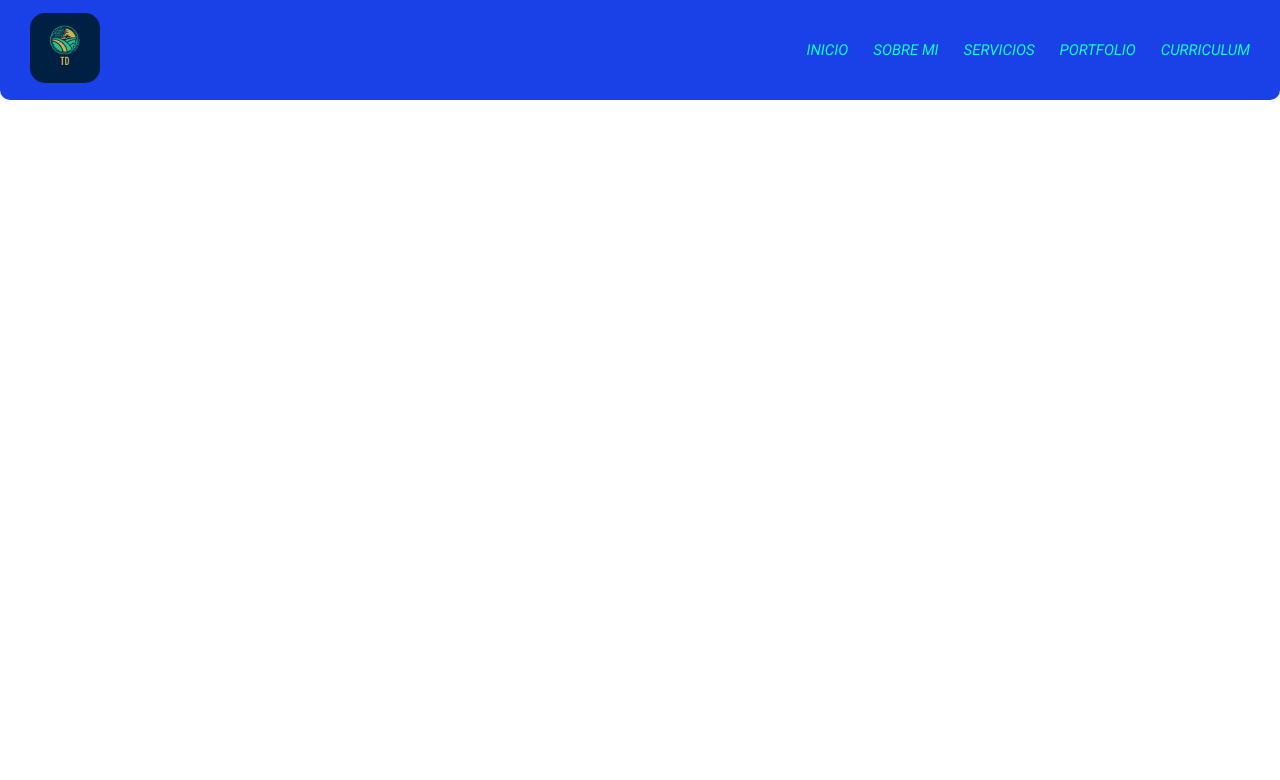
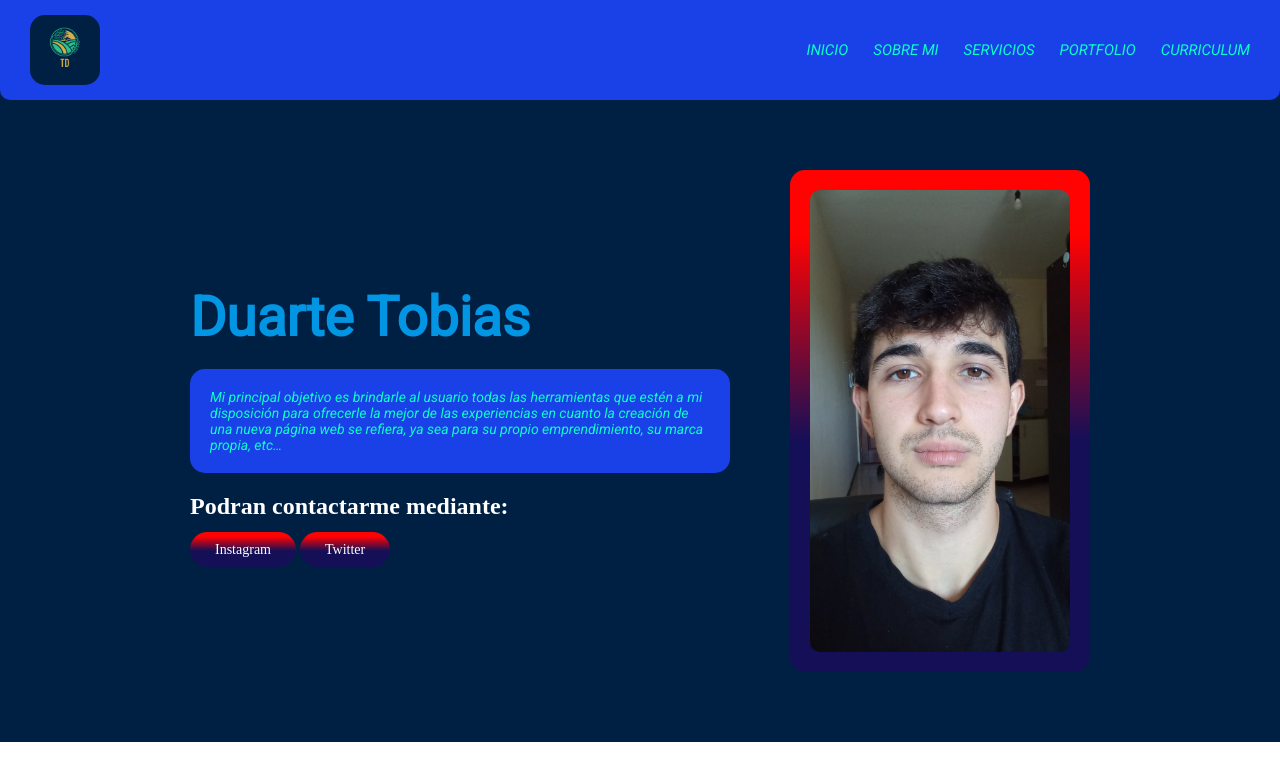
Before and after one commit to Tobiiduarte12/Page-in-process, a plain HTML site: page index.html in a window 1280 px wide. Drawn offline with Linux system fonts and the light colour scheme.

Commit message:
second-commit

```diff
--- a/assets/style.css
+++ b/assets/style.css
@@ -2,9 +2,10 @@
 /* font-family: 'Roboto', sans-serif; */
 
 :root {
-    --background: #1A40E8;
+    --background: #1a40e8;
     --primary: #0AFFC8;
     --other-background: #0295E3;
+    --fondo-pag: #002043;
 }
 
 * {
@@ -13,6 +14,7 @@
     box-sizing: border-box;
     text-decoration: none;
     list-style-type: none;
+    /* border: 1px solid; */
 }
 
 .header {
@@ -24,12 +26,17 @@
     align-items: center;
     justify-content: space-between;
     height: 100px;
+    position: fixed;
+    top: 0;
 }
 
 .logo {
     border-radius: 15px;
     width: 70px;
     height: 70px;
+    display: flex;
+    justify-content: flex-start;
+
 }
 
 .nav-container,
@@ -40,7 +47,6 @@
     font-size: 15px;
     font-weight: 500;
 
-
 }
 
 .nav-list a{
@@ -48,3 +54,84 @@
     font-family: 'Roboto', sans-serif;
     font-style: italic;
 }
+
+main {
+    background-color: var(--fondo-pag);
+    display: flex;
+    flex-direction: column;
+    align-items: center;
+    justify-content: center;
+    color: #0AFFC8;
+    width: 100%;
+}
+
+#hero {
+    margin-top: 100px;
+    padding: 70px 0px;
+    max-width: 1200px;
+    display: flex;
+    justify-content: center;
+    align-items: center;
+}
+
+.hero-info {
+    display: flex;
+    flex-direction: column;
+    gap: 20px;
+    width: 50%;
+}
+
+.hero-info h1 {
+    color: var(--other-background);
+    font-size: 55px;
+    min-width: 500px;
+    font-weight: 800;
+    font-family: 'Roboto', sans-serif;
+}
+
+.hero-info p {
+    font-size: 14px;
+    width: 90%;
+    max-width: 1200px;
+    color: var(--primary);
+    font-family: 'Roboto', sans-serif;
+    font-style: italic;
+    background-color: var(--background);
+    border-radius: 15px;
+    padding: 20px;
+}
+
+.hero-info h2 {
+    color: #ffff;
+}
+
+.hero-info a{
+    color: #ffff;
+    background: linear-gradient(0deg, rgba(20,15,87,1) 46%, rgba(255,2,2,1) 87%);
+
+    width: 120px;
+    padding: 10px 25px;
+    border-radius: 20px;
+    font-size: 14px;
+    text-align: center;
+}
+
+.hero-img {
+    width: 300px;
+    background: linear-gradient(0deg, rgba(20,15,87,1) 46%, rgba(255,2,2,1) 87%);
+    padding: 20px;
+    border-radius: 15px;
+    display: flex;
+    flex-direction: column;
+    justify-content: center;
+
+}
+
+.img-tobi {
+    width: 100%;
+    border-radius: 10px;
+    display: flex;
+    flex-direction: column;
+    justify-content: center;
+
+}
--- a/index.html
+++ b/index.html
@@ -35,6 +35,26 @@
 
     </header>
 
+    <main class="main">
+        <!-- contenido principal de la página -->
+        <section id="hero">
+            <div class="hero-info">
+                <h1>Duarte Tobias</h1>
+                <p>Mi principal objetivo es brindarle al usuario todas las herramientas que estén a mi disposición para ofrecerle la mejor de las experiencias en cuanto la creación de una nueva página web se refiera, ya sea para su propio emprendimiento, su marca propia, etc… </p>
+                <h2>Podran contactarme mediante: </h2>
+
+                <div class="redes">
+                    <a href="https://www.instagram.com/tobiiduarte12/" target="_blank"> Instagram</a>
+                    <a href="https://twitter.com/Tobiiduarte12" target="_blank"> Twitter </a>
+                </div>
+            </div>
+            <div class="hero-img">
+                <img class="img-tobi" src="./assets/img/WhatsApp Image 2022-10-11 at 16.14.25.jpg" alt="foto-tobi">
+            </div>
+
+        </section>
+
+    </main>
 
 </body>
 </html>
```
Also changed, not shown: assets/img/WhatsApp Image 2022-10-11 at 16.14.25.jpg (added), assets/img/menu_FILL0_wght400_GRAD0_opsz48.png (added), assets/img/png-transparent-instagram-application-icon-logo-computer-icons-social-media-insta-purple-text-rectangle-thumbnail.png (added), assets/img/png-transparent-twitter-logo-computer-icons-encapsulated-postscript-tweeter-blue-logo-computer-program.png (added), assets/img/zapallitio.jpeg (added).
